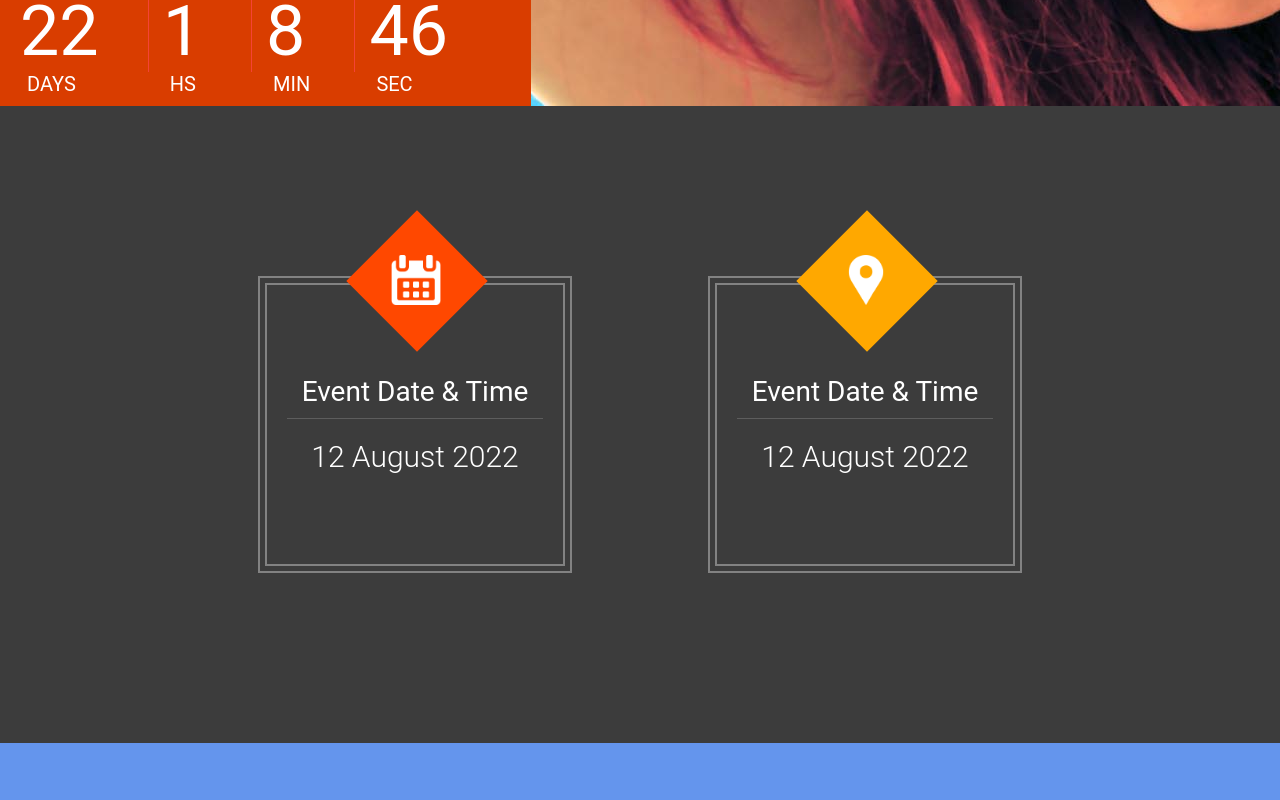
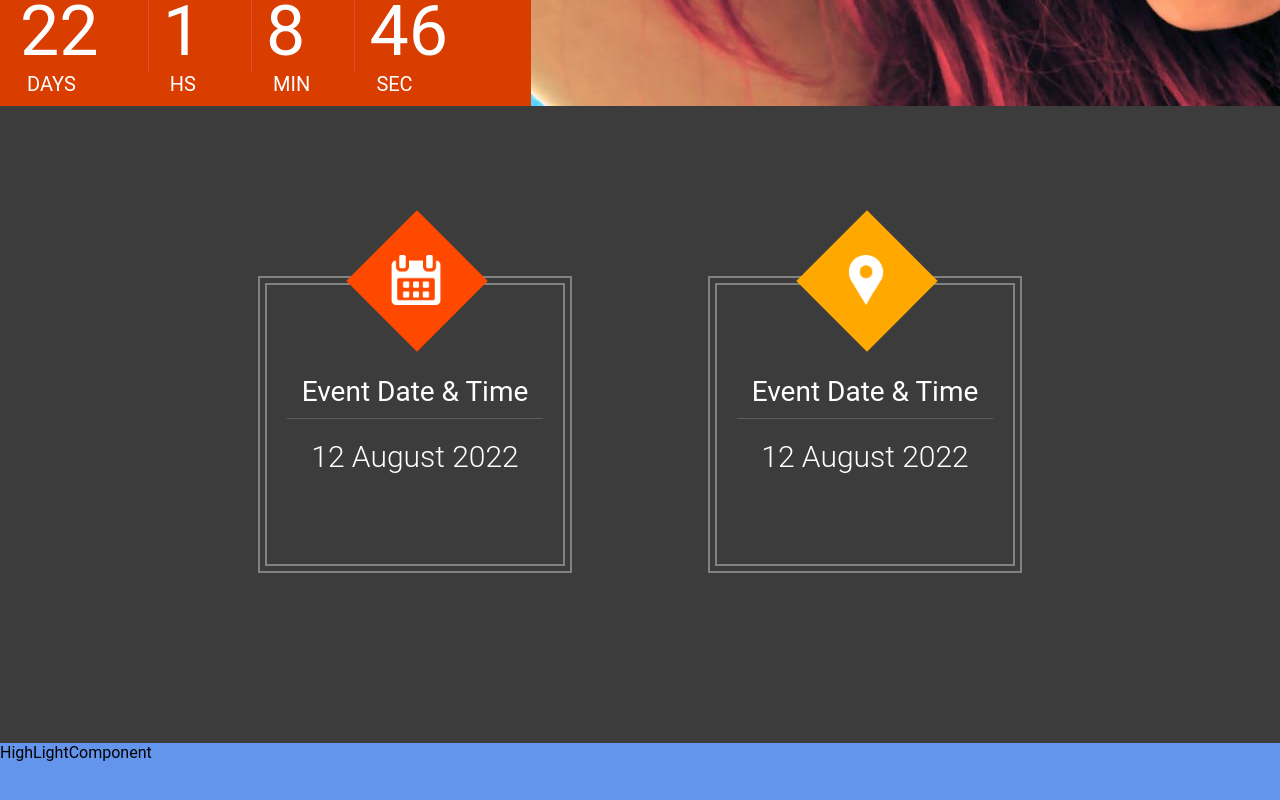
Before and after one commit to Munalula-Sikazwe/the-venue-project, a React (Create React App) app: page / in a window 1280 px wide. Shown: the part 694-1494 px from the top of the page. Built offline with nearby package versions, Linux system fonts and the light colour scheme.

Commit message:
Created and Added Highlight Component.

```diff
--- a/src/App.js
+++ b/src/App.js
@@ -2,6 +2,7 @@ import "slick-carousel/slick/slick-theme.css";
 import "slick-carousel/slick/slick.css";
 import FeaturedComponent from "./components/featured/FeaturedComponent";
 import Header from "./components/header_and_footer/header";
+import HighLightComponent from "./components/higlights/HighLightComonent";
 import VenueInfo from "./components/venue_info/VenueInfo";
 import "./resources/styles.css";
 const App = () => {
@@ -13,6 +14,7 @@ const App = () => {
       <Header />
       <FeaturedComponent />
       <VenueInfo />
+      <HighLightComponent/>
     </div>
   );
 };
--- /dev/null
+++ b/src/components/higlights/HighLightComonent.jsx
@@ -0,0 +1,10 @@
+import React from 'react'
+
+export default function HighLightComponent
+() {
+  return (
+    <div>HighLightComponent
+
+    </div>
+  )
+}
```
